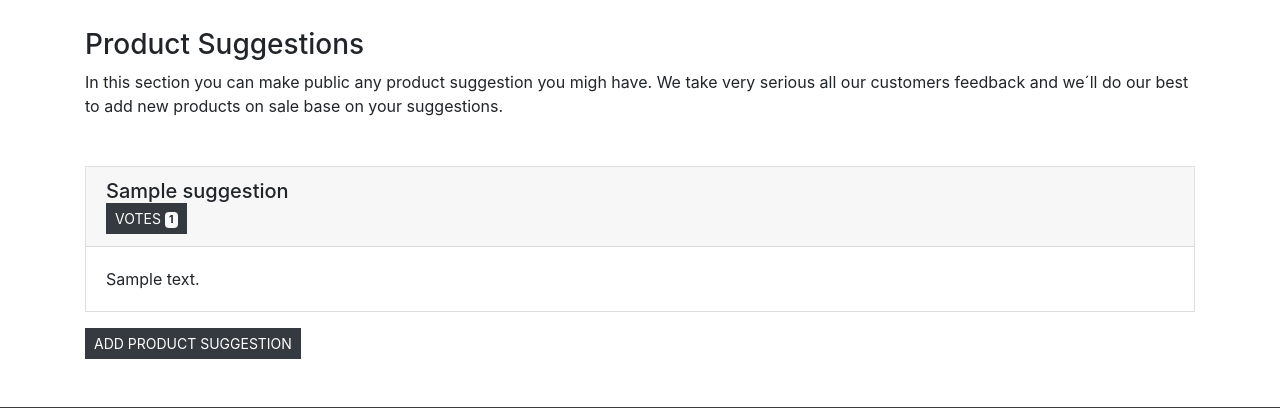
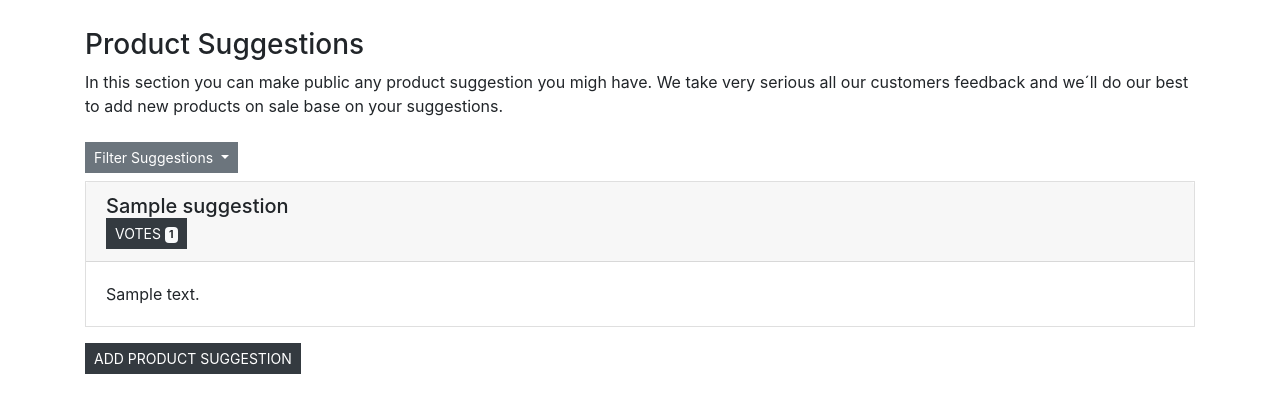
Before and after one commit to lucassuar/django-tech-ecommerce-app, a Django app: page /suggestions in a window 1280 px wide. Shown: the part 381-789 px from the top of the page. Run offline with Django 3.2, Linux system fonts and the light colour scheme; tables that the repository leaves empty hold one stand-in row (values such as "Sample post"); some libraries are stand-ins or nearby versions.

Commit message:
Filstering box added to suggestion page

```diff
--- a/suggestions/templates/suggestions.html
+++ b/suggestions/templates/suggestions.html
@@ -13,9 +13,22 @@
 
 <div class="container mb-5">
   <!-- Title  -->
-    <div class="sec-title p-b-52 mt-3 mb-5">
+    <div class="sec-title p-b-52 mt-3 mb-4">
         <h3 class="m-text5 t-center"> Product Suggestions </h3>
         <p>In this section you can make public any product suggestion you migh have. We take very serious all our customers feedback and we´ll do our best to add new products on sale base on your suggestions.</p>
+    </div>
+
+
+    <!-- Suggestions filter dropdown -->
+    <div class="dropdown mb-2">
+        <button class="btn btn-secondary rounded-0 btn-sm dropdown-toggle" type="button" id="dropdownMenuButton" data-toggle="dropdown" aria-haspopup="true" aria-expanded="false">
+        Filter Suggestions
+      </button>
+        <div class="dropdown-menu" aria-labelledby="dropdownMenuButton">
+            <a class="dropdown-item" href="#">Date</a>
+            <a class="dropdown-item" href="#">Votes asc.</a>
+            <a class="dropdown-item" href="#">Votes dsc.</a>
+        </div>
     </div>
 
     <!-- Suggestions  -->
@@ -23,13 +36,13 @@
         {% for suggestion in suggestions %}
             <div class="card mb-3 rounded-0">
                 <div class="card-header" id="headingOne">
-                    <h5 class=" mb-0"> {{ suggestion.title }} </h5>
+                    <h5 class="mb-0"> {{ suggestion.title }} </h5>
                         <!-- Upvotes  -->
-                        <form class="votes-form" method="post" action="{% url 'upvotes' suggestion.id %}">
-                            {% csrf_token %}
-                            <button type="submit" class="btn btn btn-dark rounded-0 btn-sm ">
-                                        Votes <span class="badge badge-light">{{ suggestion.upvotes }}</span></button>
-                        </form>
+                            <form class="votes-form text-right" method="post" action="{% url 'upvotes' suggestion.id %}">
+                                {% csrf_token %}
+                                <button type="submit" class="btn btn btn-dark rounded-0 btn-sm ">
+                                            Votes <span class="badge badge-light">{{ suggestion.upvotes }}</span></button>
+                            </form>
                         <!-- Upvotes  -->
                 </div>
 
```
